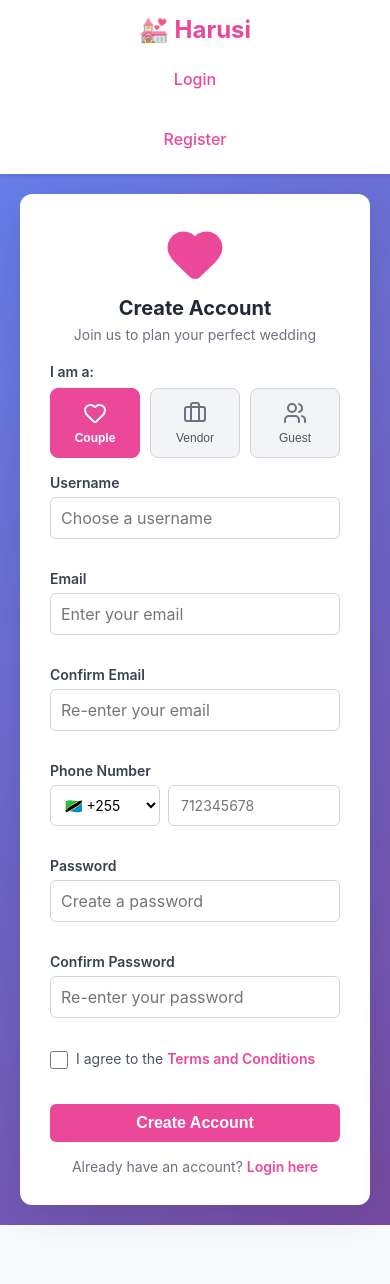
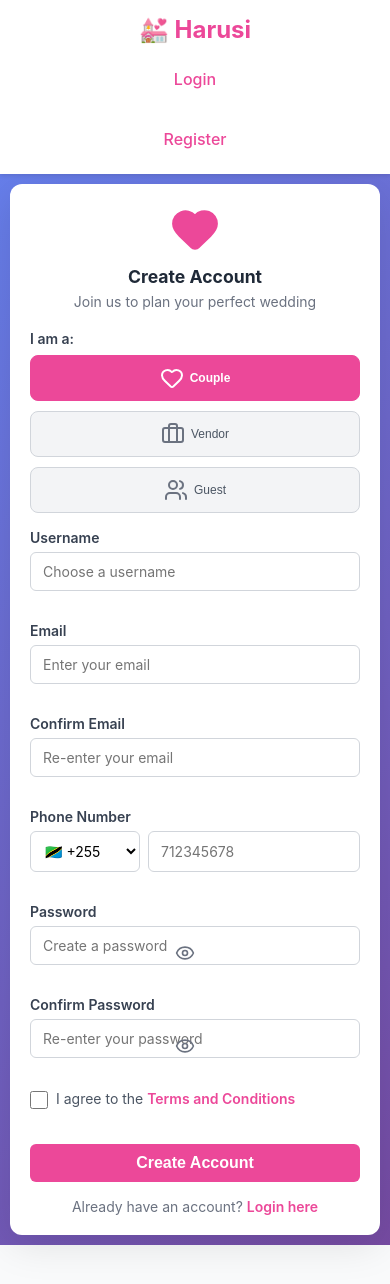
Before and after one commit to salva669/harusi, a React (Create React App) app in the folder harusi-frontend/: page /register in a window 390 px wide. Built offline with nearby package versions, Linux system fonts and the light colour scheme.

Commit message:
Password Visibility Toogle

```diff
--- a/harusi-frontend/src/components/Auth/Auth.css
+++ b/harusi-frontend/src/components/Auth/Auth.css
@@ -1,3 +1,7 @@
+/* ============================================
+   AUTH CONTAINER & CARD
+   ============================================ */
+
 .auth-container {
   display: flex;
   justify-content: center;
@@ -15,6 +19,14 @@
   width: 100%;
   max-width: 400px;
 }
+
+.register-card {
+  max-width: 450px;
+}
+
+/* ============================================
+   AUTH HEADER
+   ============================================ */
 
 .auth-header {
   display: flex;
@@ -46,66 +58,39 @@
   font-size: 0.875rem;
 }
 
-  .forgot-password {
-    text-align: right;
-    margin-top: 6px;
+/* ============================================
+   FORM ELEMENTS
+   ============================================ */
+
+.form-group {
   margin-bottom: 16px;
 }
 
-  .forgot-password a {
-    color: #ec4899;
-    text-decoration: none;
+.form-group label {
+  display: block;
   font-size: 0.875rem;
-    font-weight: 500;
+  font-weight: 600;
+  color: #374151;
+  margin-bottom: 6px;
 }
 
-  .forgot-password a:hover {
-    text-decoration: underline;
+.form-group input {
+  width: 100%;
+  padding: 10px 12px;
+  border: 1px solid #d1d5db;
+  border-radius: 6px;
+  font-size: 0.875rem;
+  outline: none;
+  transition: border-color 0.3s;
 }
 
-  .auth-card button.primary {
-    background-color: #ec4899;
-    border: none;
-    color: white;
-    padding: 10px;
-    width: 100%;
-    border-radius: 6px;
-    font-size: 1rem;
-    font-weight: 600;
-    cursor: pointer;
-    transition: background-color 0.3s;
+.form-group input:focus {
+  border-color: #ec4899;
 }
 
-  .auth-card button.primary:hover:not(:disabled) {
-    background-color: #db2777;
-  }
-
-  .auth-card button.primary:disabled {
-    opacity: 0.6;
-    cursor: not-allowed;
-  }
-
-  .auth-link {
-    text-align: center;
-    color: #6b7280;
-    margin-top: 16px;
-    font-size: 0.875rem;
-  }
-
-  .auth-link a {
-    color: #ec4899;
-    text-decoration: none;
-    font-weight: 600;
-  }
-
-  .auth-link a:hover {
-    text-decoration: underline;
-  }
-
-  /* Registration specific styles */
-.register-card {
-  max-width: 450px;
-}
+/* ============================================
+   USER TYPE SELECTION
+   ============================================ */
 
 .user-type-chips {
   display: flex;
@@ -150,99 +135,10 @@
   border-color: #9ca3af;
 }
 
-.terms-checkbox {
-  display: flex;
-  align-items: flex-start;
-  gap: 8px;
-  margin-bottom: 20px;
-  font-size: 0.875rem;
-}
+/* ============================================
+   PHONE INPUT WITH COUNTRY CODE
+   ============================================ */
 
-.terms-checkbox input[type="checkbox"] {
-  margin-top: 2px;
-  width: 18px;
-  height: 18px;
-  cursor: pointer;
-  accent-color: #ec4899;
-}
-
-.terms-checkbox label {
-  color: #4b5563;
-  cursor: pointer;
-  line-height: 1.4;
-}
-
-.terms-link {
-  color: #ec4899;
-  font-weight: 600;
-  cursor: pointer;
-}
-
-.terms-link:hover {
-  text-decoration: underline;
-}
-
-/* Adjust form spacing for register page */
-.register-card .form-group {
-  margin-bottom: 16px;
-}
-
-.register-card .form-group label {
-  font-size: 0.875rem;
-  font-weight: 600;
-  color: #374151;
-  margin-bottom: 6px;
-}
-
-/* Registration specific styles */
-.register-card {
-  max-width: 450px;
-}
-
-.user-type-chips {
-  display: flex;
-  gap: 10px;
-  margin-top: 8px;
-}
-
-.user-type-chip {
-  flex: 1;
-  display: flex;
-  flex-direction: column;
-  align-items: center;
-  gap: 6px;
-  padding: 12px 8px;
-  background-color: #f3f4f6;
-  border: 1.5px solid #d1d5db;
-  border-radius: 8px;
-  cursor: pointer;
-  transition: all 0.3s;
-  font-size: 0.75rem;
-  font-weight: 500;
-  color: #4b5563;
-}
-
-.user-type-chip svg {
-  color: #6b7280;
-}
-
-.user-type-chip.selected {
-  background-color: #ec4899;
-  border-color: #ec4899;
-  color: white;
-  font-weight: 600;
-}
-
-.user-type-chip.selected svg {
-  color: white;
-}
-
-.user-type-chip:hover:not(.selected) {
-  background-color: #e5e7eb;
-  border-color: #9ca3af;
-}
-
-/* Phone input with country code */
 .phone-input-group {
   display: flex;
   gap: 8px;
@@ -278,6 +174,52 @@
   border-color: #ec4899;
 }
 
+/* ============================================
+   PASSWORD INPUT WITH VISIBILITY TOGGLE
+   ============================================ */
+
+.password-input-wrapper {
+  position: relative;
+  display: flex;
+  align-items: center;
+}
+
+.password-input-wrapper input {
+  width: 100%;
+  padding: 10px 40px 10px 12px;
+  border: 1px solid #d1d5db;
+  border-radius: 6px;
+  font-size: 0.875rem;
+  outline: none;
+  transition: border-color 0.3s;
+}
+
+.password-input-wrapper input:focus {
+  border-color: #ec4899;
+}
+
+.password-toggle {
+  position: absolute;
+  right: 10px;
+  background: none;
+  border: none;
+  cursor: pointer;
+  color: #6b7280;
+  padding: 4px;
+  display: flex;
+  align-items: center;
+  justify-content: center;
+  transition: color 0.3s;
+}
+
+.password-toggle:hover {
+  color: #ec4899;
+}
+
+/* ============================================
+   TERMS & CONDITIONS CHECKBOX
+   ============================================ */
+
 .terms-checkbox {
   display: flex;
   align-items: flex-start;
@@ -310,19 +252,78 @@
   text-decoration: underline;
 }
 
-/* Adjust form spacing for register page */
-.register-card .form-group {
+/* ============================================
+   FORGOT PASSWORD LINK
+   ============================================ */
+
+.forgot-password {
+  text-align: right;
+  margin-top: 6px;
   margin-bottom: 16px;
 }
 
-.register-card .form-group label {
+.forgot-password a {
+  color: #ec4899;
+  text-decoration: none;
   font-size: 0.875rem;
-  font-weight: 600;
-  color: #374151;
-  margin-bottom: 6px;
+  font-weight: 500;
 }
 
-/* Alert styling */
+.forgot-password a:hover {
+  text-decoration: underline;
+}
+
+/* ============================================
+   BUTTONS
+   ============================================ */
+
+.auth-card button.primary {
+  background-color: #ec4899;
+  border: none;
+  color: white;
+  padding: 10px;
+  width: 100%;
+  border-radius: 6px;
+  font-size: 1rem;
+  font-weight: 600;
+  cursor: pointer;
+  transition: background-color 0.3s;
+}
+
+.auth-card button.primary:hover:not(:disabled) {
+  background-color: #db2777;
+}
+
+.auth-card button.primary:disabled {
+  opacity: 0.6;
+  cursor: not-allowed;
+}
+
+/* ============================================
+   AUTH LINKS
+   ============================================ */
+
+.auth-link {
+  text-align: center;
+  color: #6b7280;
+  margin-top: 16px;
+  font-size: 0.875rem;
+}
+
+.auth-link a {
+  color: #ec4899;
+  text-decoration: none;
+  font-weight: 600;
+}
+
+.auth-link a:hover {
+  text-decoration: underline;
+}
+
+/* ============================================
+   ALERTS
+   ============================================ */
+
 .alert {
   padding: 12px;
   border-radius: 6px;
@@ -335,3 +336,48 @@
   color: #991b1b;
   border: 1px solid #fca5a5;
 }
+
+.alert.success {
+  background-color: #d1fae5;
+  color: #065f46;
+  border: 1px solid #6ee7b7;
+}
+
+.alert.info {
+  background-color: #dbeafe;
+  color: #1e40af;
+  border: 1px solid #93c5fd;
+}
+
+/* ============================================
+   RESPONSIVE DESIGN
+   ============================================ */
+
+@media (max-width: 640px) {
+  .auth-container {
+    padding: 10px;
+  }
+
+  .auth-card {
+    padding: 20px;
+  }
+
+  .user-type-chips {
+    flex-direction: column;
+  }
+
+  .user-type-chip {
+    flex-direction: row;
+    justify-content: center;
+    padding: 10px;
+  }
+
+  .heart-icon {
+    width: 50px;
+    height: 50px;
+  }
+
+  .auth-card h1 {
+    font-size: 1.1rem;
+  }
+}
--- a/harusi-frontend/src/components/Auth/Register.jsx
+++ b/harusi-frontend/src/components/Auth/Register.jsx
@@ -1,6 +1,6 @@
 import { useState } from 'react';
 import { useNavigate, Link } from 'react-router-dom';
-import { Heart, Users, Briefcase, User } from 'lucide-react';
+import { Heart, Users, Briefcase, Eye, EyeOff } from 'lucide-react';
 import api from '../../services/api';
 import './Auth.css';
 
@@ -12,6 +12,8 @@ export const Register = () => {
   const [phone, setPhone] = useState('');
   const [password, setPassword] = useState('');
   const [confirmPassword, setConfirmPassword] = useState('');
+  const [showPassword, setShowPassword] = useState(false);
+  const [showConfirmPassword, setShowConfirmPassword] = useState(false);
   const [userType, setUserType] = useState('couple');
   const [acceptTerms, setAcceptTerms] = useState(false);
   const [error, setError] = useState('');
@@ -178,25 +180,43 @@ export const Register = () => {
 
           <div className="form-group">
             <label>Password</label>
+            <div className="password-input-wrapper">
               <input
-              type="password"
+                type={showPassword ? "text" : "password"}
                 value={password}
                 onChange={(e) => setPassword(e.target.value)}
                 placeholder="Create a password"
                 required
                 minLength={6}
               />
+              <button
+                type="button"
+                className="password-toggle"
+                onClick={() => setShowPassword(!showPassword)}
+              >
+                {showPassword ? <EyeOff size={20} /> : <Eye size={20} />}
+              </button>
+            </div>
           </div>
 
           <div className="form-group">
             <label>Confirm Password</label>
+            <div className="password-input-wrapper">
               <input
-              type="password"
+                type={showConfirmPassword ? "text" : "password"}
                 value={confirmPassword}
                 onChange={(e) => setConfirmPassword(e.target.value)}
                 placeholder="Re-enter your password"
                 required
               />
+              <button
+                type="button"
+                className="password-toggle"
+                onClick={() => setShowConfirmPassword(!showConfirmPassword)}
+              >
+                {showConfirmPassword ? <EyeOff size={20} /> : <Eye size={20} />}
+              </button>
+            </div>
           </div>
 
           <div className="terms-checkbox">
```
Lines whose indentation alone changed are shown as unchanged.
